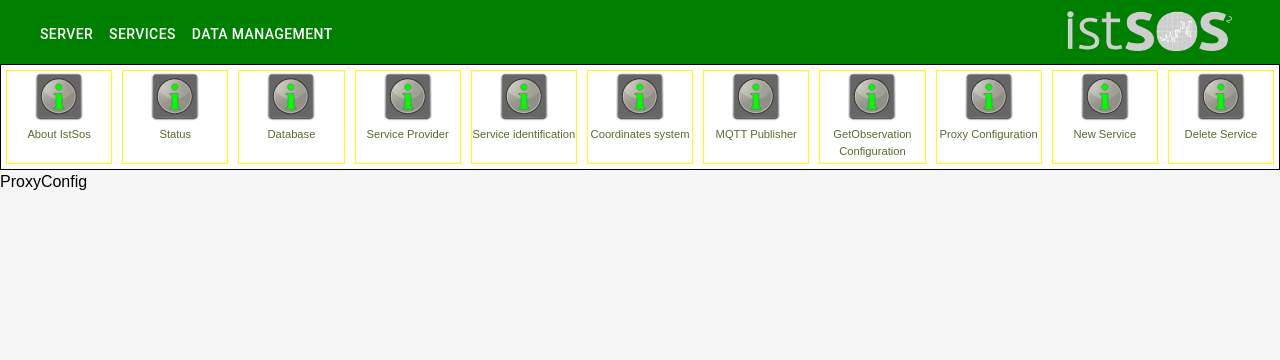
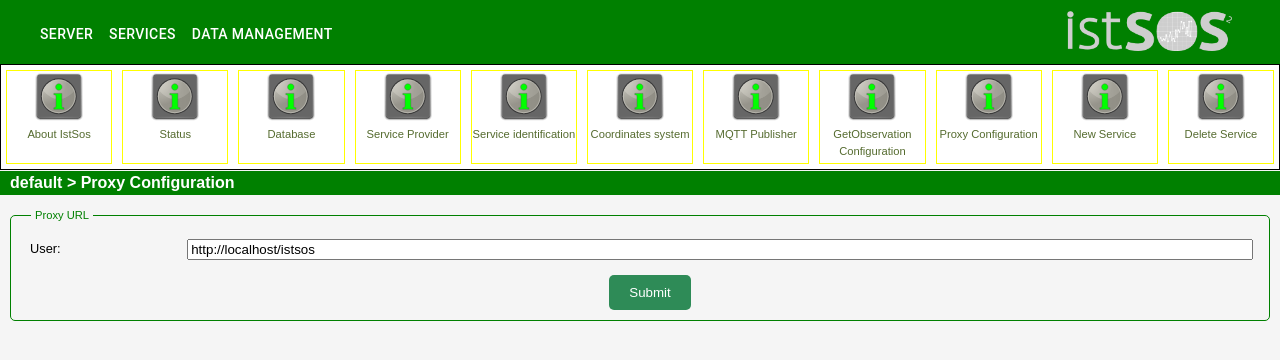
Before and after one commit to KasukabeDefenceForce/refactorIstSos, a React (Vite) app: page /proxyconfig in a window 1280 px wide. Shown: the top 360 px of the page. Built offline with nearby package versions, Linux system fonts and the light colour scheme.

Commit message:
Add form on proxy config page

```diff
--- a/src/components/Pages/ProxyConfig.tsx
+++ b/src/components/Pages/ProxyConfig.tsx
@@ -1,7 +1,32 @@
+import { Box } from "@mui/material"
+import { useState } from "react"
+import InputBoxComponent from "../util/InputBoxComponent"
 
 const ProxyConfig = () => {
+  const [url, setUrl] = useState("http://localhost/istsos")
+  const handleClick = () => {
+    const sanitizedMessage = `
+      URL: ${url}
+    `;
+    alert(sanitizedMessage);
+  };
   return (
-    <div>ProxyConfig</div>
+    <>
+      <div className="page-name">
+        <Box sx={{ flexGrow: 1 }}>
+          <strong>default &gt; Proxy Configuration</strong>
+        </Box>
+      </div>
+      <div className="about">
+        <div className="floating-label">Proxy URL</div>
+        <form onSubmit={handleClick}>
+          <InputBoxComponent label="User" type="text" setValue={setUrl} value={url} />
+          <div className="button-container">
+            <button className="submit-button">Submit</button>
+          </div>
+        </form>
+      </div>
+    </>
   )
 }
 
```
